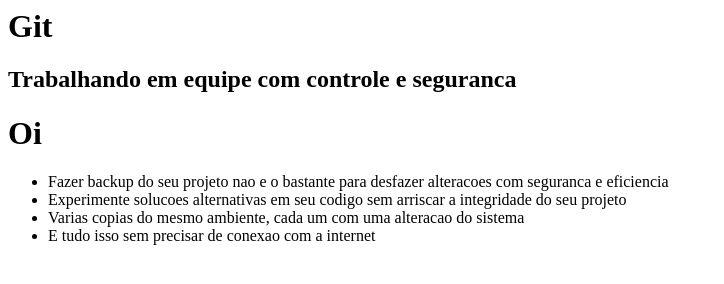
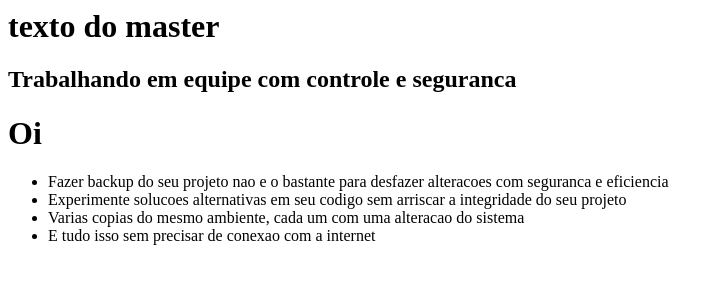
Before and after one commit to gerson-abreu/testeEstudo, a plain HTML site: page index.html in a window 1280 px wide. Shown: the whole page, without its empty margins (0-724 px from the left). Drawn offline with Linux system fonts and the light colour scheme.

Commit message:
texto do master

```diff
--- a/index.html
+++ b/index.html
@@ -5,7 +5,7 @@
 	</head>
 
 	<body>
-		<h1>Git</h1>
+		<h1>texto do master</h1>
 		<h2>Trabalhando em equipe com controle e seguranca</h2>
 
 		<h1>Oi</h1>
```
